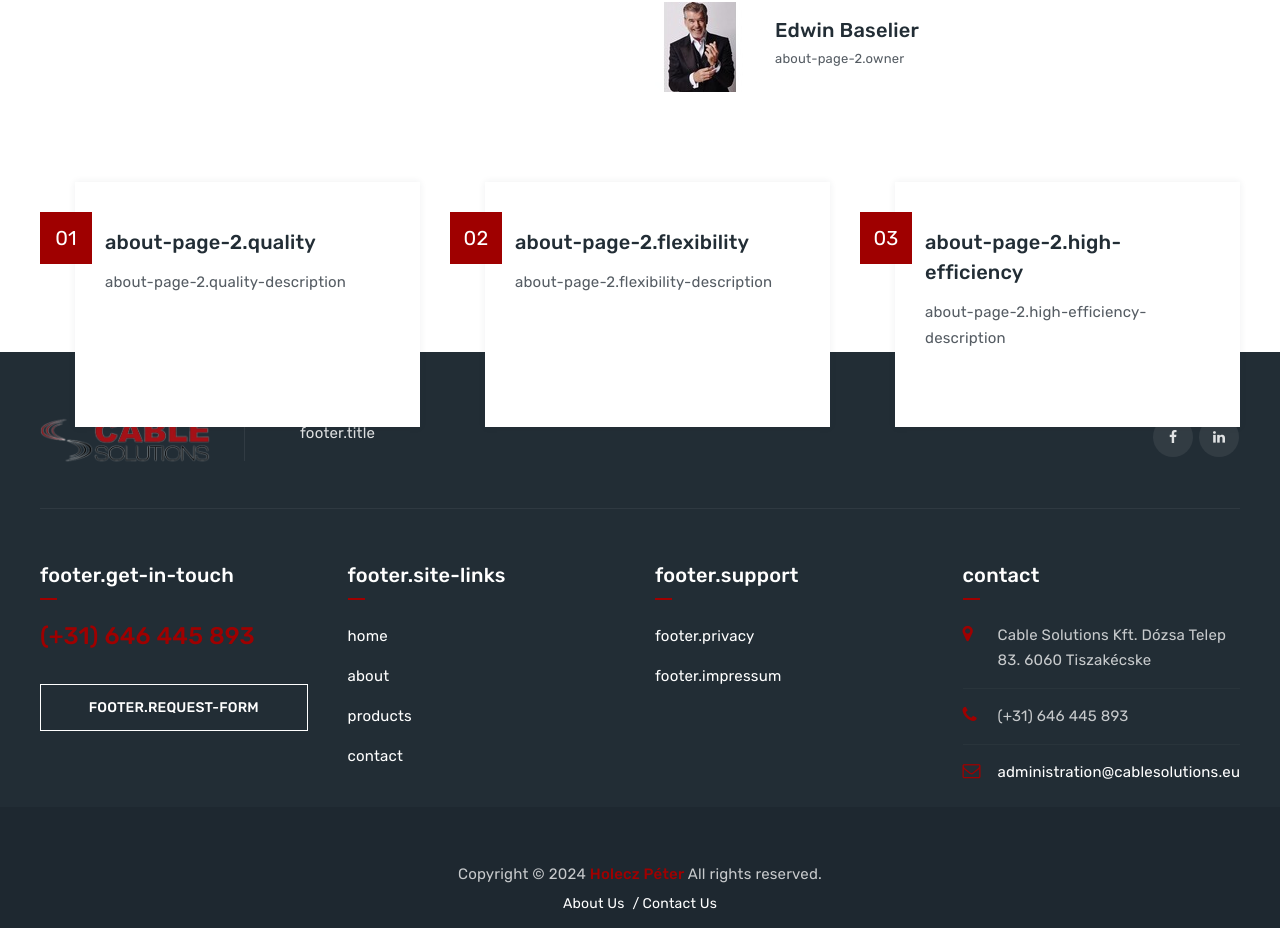
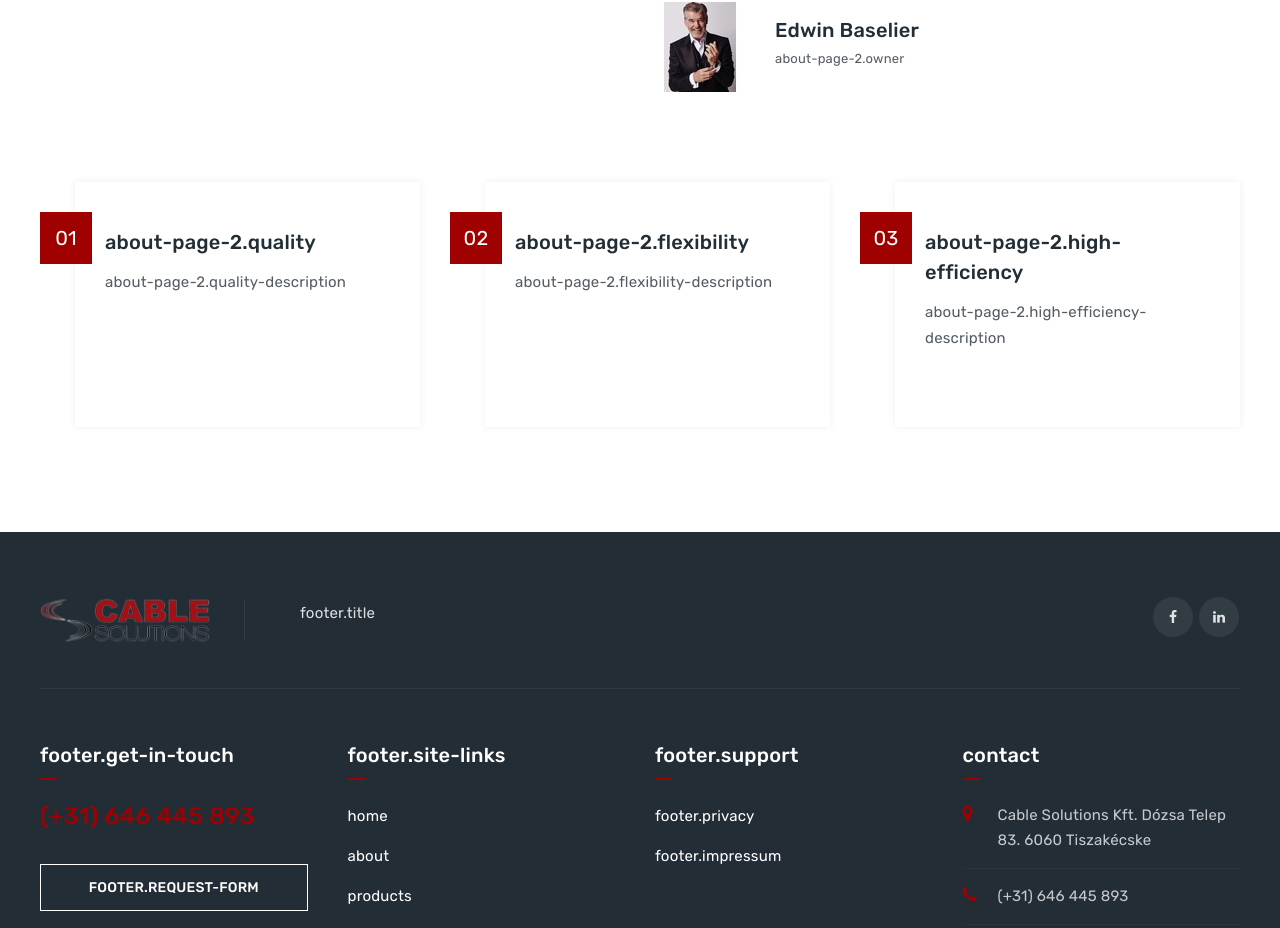
Before and after one commit to holeczpeter/cablesolutions, a Vue app: page /about in a window 1280 px wide. Shown: the part 1086-2014 px from the top of the page. Built offline with nearby package versions, Linux system fonts and the light colour scheme; what vue-cool-lightbox would draw is missing.

Commit message:
update about page margin

```diff
--- a/src/components/about/AboutDetail.vue
+++ b/src/components/about/AboutDetail.vue
@@ -57,7 +57,7 @@
          <div class="container">
             <div class="row">
                <div class="col-lg-12">
-                  <div class="featuredbox-number mb_90 res-991-margin_bottom0 mt_15 res-991-margin_top0">
+                  <div class="featuredbox-number margin_bottom90 res-991-margin_bottom0 mt_15 res-991-margin_top0">
                      <div class="row">
                         <div class="col-lg-4 col-md-6 col-sm-6"  v-for="(item, index) in strengths" :key="index">
                            <div class="featured-icon-box icon-align-top-content style7">
```
